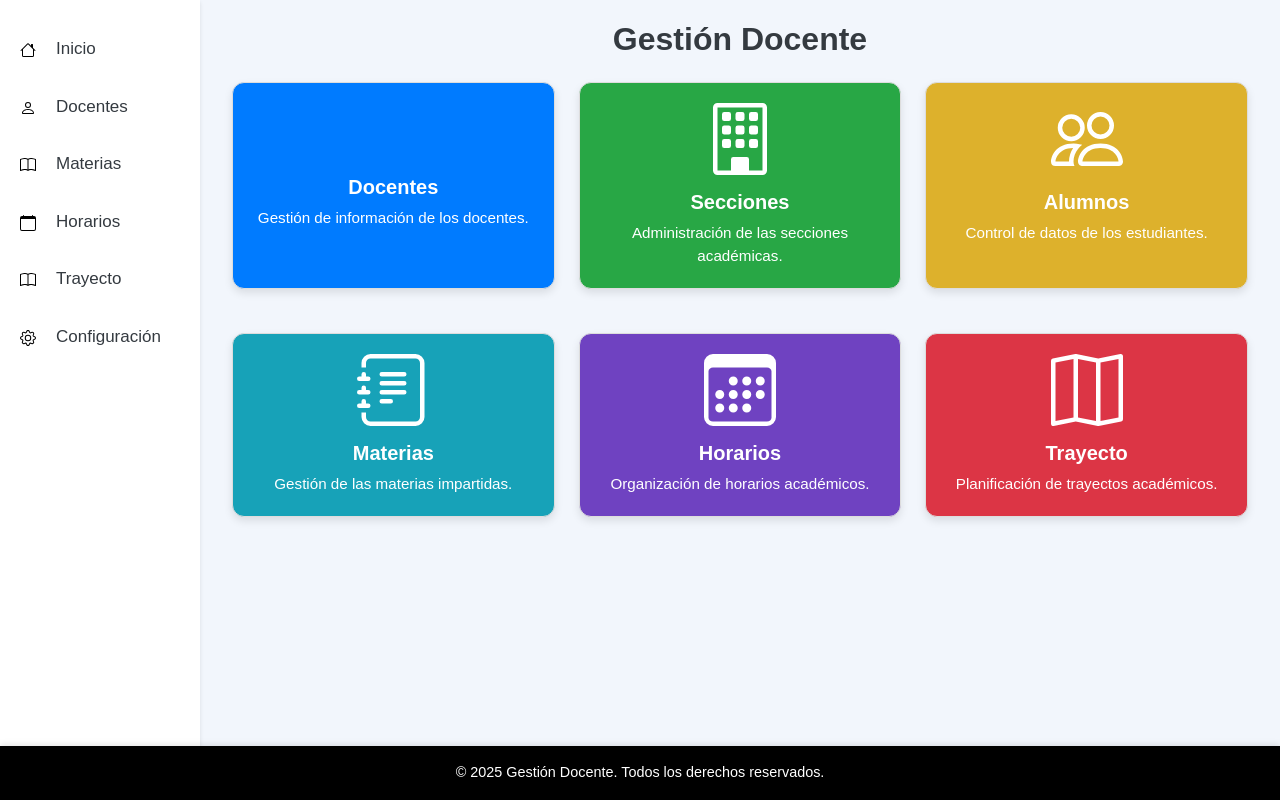
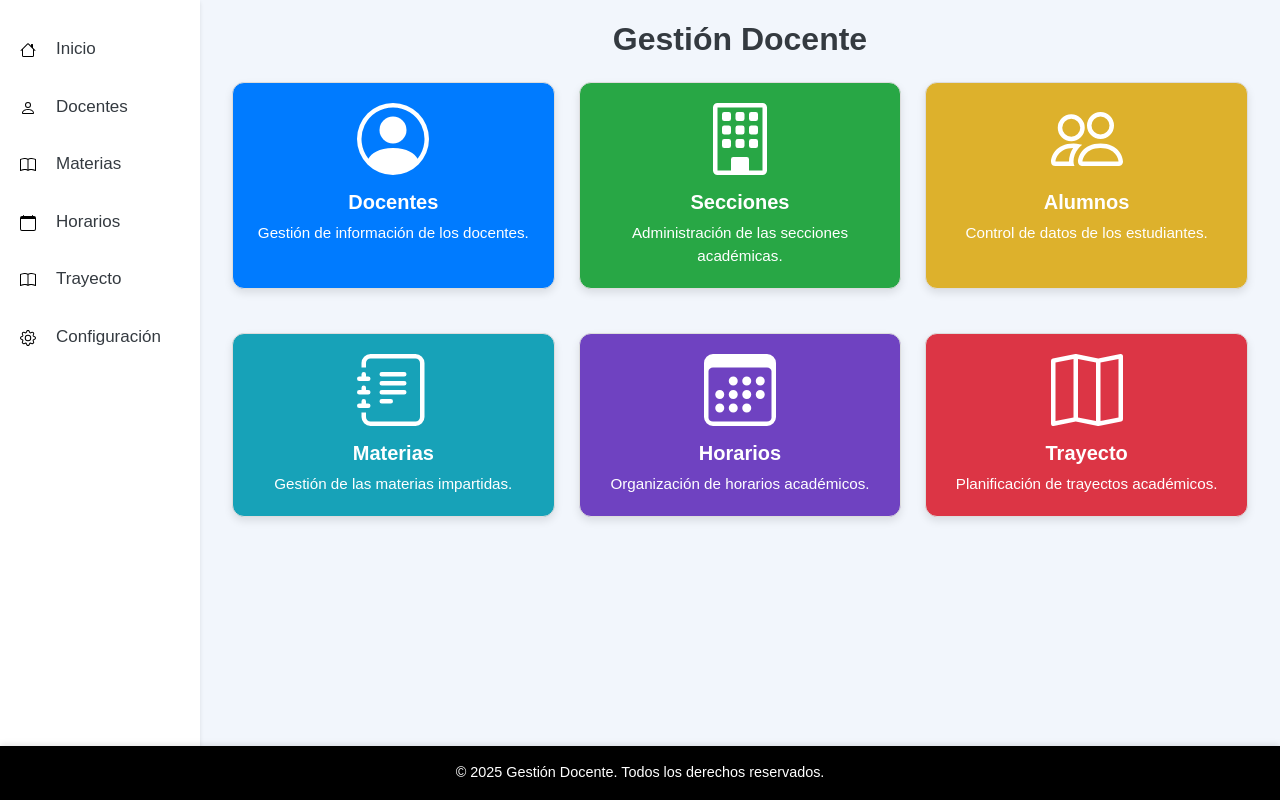
Before and after one commit to Ariaas/Sistema-de-Gestion-Docente, a PHP site: page / in a window 1280 px wide. Run offline with PHP 8.4, Linux system fonts and the light colour scheme; some web fonts are replaced.

Commit message:
Reemplazar icono de docentes por imagen SVG en la vista principal

```diff
--- a/views/principal.php
+++ b/views/principal.php
@@ -14,7 +14,7 @@
                     <a class="a-cards" href="?pagina=docente">
                         <div class="card h-100 text-center custom-card card-docentes">
                             <div class="card-body">
-                                <i class="bi bi-person-circle card-icon"></i>
+                            <img src="bootstrap/icons/person-circle.svg" class="card-icon" style="width: 1.5em; height: 1.5em; fill: currentColor;" alt="Person Icon">
                                 <h5 class="card-title">Docentes</h5>
                                 <p class="card-text">Gestión de información de los docentes.</p>
                             </div>
```
